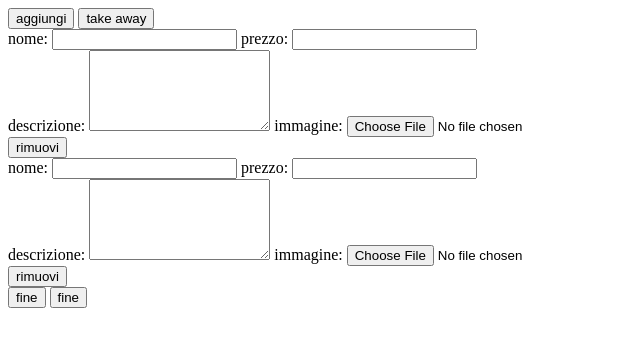
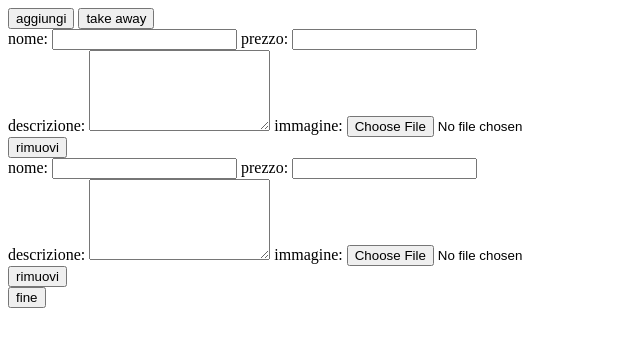
Before and after one commit to Zaffino/Foodie-catalog, a website: page ui/createMenu/createMenu.html in a window 1280 px wide. Shown: the full height of the page, 0-640 px from the left. Drawn offline with Linux system fonts and the light colour scheme.

Commit message:
Update createMenu.html

```diff
--- a/ui/createMenu/createMenu.html
+++ b/ui/createMenu/createMenu.html
@@ -32,6 +32,6 @@
       <br><button onclick="rimuovi(2)">rimuovi</button>
     </div>
   </div>
-  <button onclick="provaimm()">fine</button> <button onclick="prova()">fine</button>
+  <button onclick="postMenu()">fine</button>
 </body>
 </html>
```
